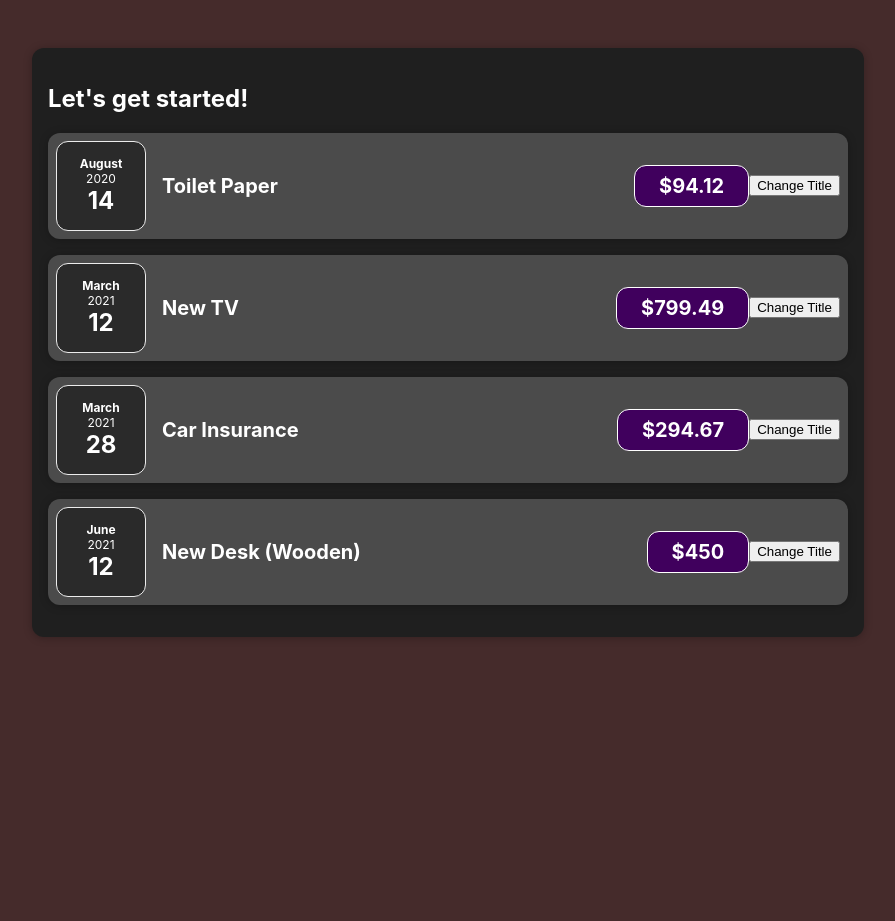
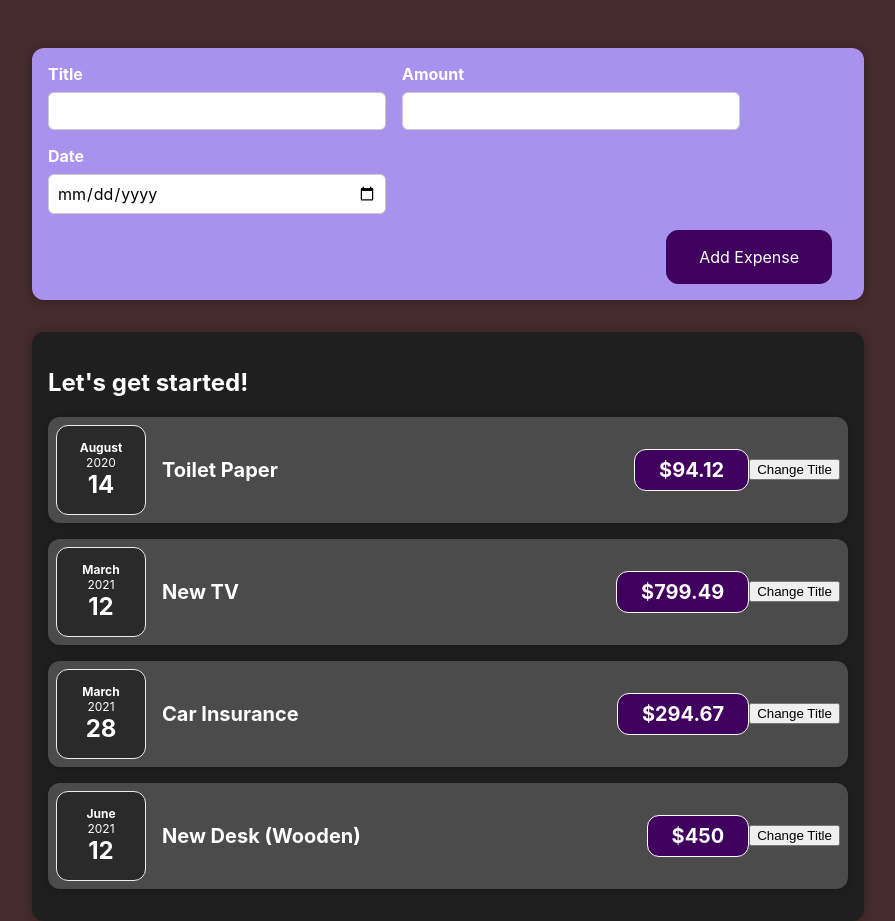
Before and after one commit to Setmaster/react-expensetracker, a React (Create React App) app: page / in a window 1280 px wide. Shown: the whole page, without its empty margins (192-1087 px from the left). Before the commit the page ends 848 px from the top, so only its background shows below. Built offline with nearby package versions, Linux system fonts and the light colour scheme.

Commit message:
Created ExpenseForm & NewExpense, they will handle new expense additions

```diff
--- a/src/App.js
+++ b/src/App.js
@@ -1,6 +1,7 @@
 import logo from './logo.svg';
 import './App.css';
 import Expenses from "./components/Expenses/Expenses";
+import NewExpense from "./components/NewExpense/NewExpense";
 
 const App = () => {
     const expenses = [
@@ -30,9 +31,12 @@
     ];
 
     return (
-        <Expenses
-        expenses={expenses}
-        />
+        <div>
+            <NewExpense/>
+            <Expenses
+                expenses={expenses}
+            />
+        </div>
     );
 }
 
--- a/src/components/Expenses/ExpenseItem.js
+++ b/src/components/Expenses/ExpenseItem.js
@@ -7,7 +7,7 @@
     // const title = ;
     const amount = props.data.amount;
     const [title, setTitle] = useState(props.data.title);
-
+    console.log('ExpenseItem evaluated by React')
 
     const clickHandler = () => {
         setTitle('Updated!');
--- /dev/null
+++ b/src/components/NewExpense/ExpenseForm.css
@@ -0,0 +1,26 @@
+.new-expense__controls {
+    display: flex;
+    flex-wrap: wrap;
+    gap: 1rem;
+    margin-bottom: 1rem;
+    text-align: left;
+}
+
+.new-expense__control label {
+    font-weight: bold;
+    margin-bottom: 0.5rem;
+    display: block;
+}
+
+.new-expense__control input {
+    font: inherit;
+    padding: 0.5rem;
+    border-radius: 6px;
+    border: 1px solid #ccc;
+    width: 20rem;
+    max-width: 100%;
+}
+
+.new-expense__actions {
+    text-align: right;
+}
--- /dev/null
+++ b/src/components/NewExpense/ExpenseForm.js
@@ -0,0 +1,27 @@
+import './ExpenseForm.css'
+
+const ExpenseForm = () => {
+    return (
+        <form>
+            <div className={"new-expense__controls"}>
+                <div className={"new-expense__control"}>
+                    <label>Title</label>
+                    <input type={'text'}/>
+                </div>
+                <div className={"new-expense__control"}>
+                    <label>Amount</label>
+                    <input type={'number'} min={"0.01"} step={"0.01"}/>
+                </div>
+                <div className={"new-expense__control"}>
+                    <label>Date</label>
+                    <input type={'date'} min={"2019-01-01"} max={"2022-12-31"}/>
+                </div>
+            </div>
+            <div className={"new-expense__actions"}>
+                <button type={'submit'}>Add Expense</button>
+            </div>
+        </form>
+    );
+};
+
+export default ExpenseForm;
--- /dev/null
+++ b/src/components/NewExpense/NewExpense.css
@@ -0,0 +1,38 @@
+.new-expense {
+    background-color: #a892ee;
+    padding: 1rem;
+    margin: 2rem auto;
+    width: 50rem;
+    max-width: 95%;
+    border-radius: 12px;
+    text-align: center;
+    box-shadow: 0 1px 8px rgba(0, 0, 0, 0.25);
+}
+
+.new-expense button {
+    font: inherit;
+    cursor: pointer;
+    padding: 1rem 2rem;
+    border: 1px solid #40005d;
+    background-color: #40005d;
+    color: white;
+    border-radius: 12px;
+    margin-right: 1rem;
+}
+
+.new-expense button:hover,
+.new-expense button:active {
+    background-color: #510674;
+    border-color: #510674;
+}
+
+.new-expense button.alternative {
+    color: #220131;
+    border-color: transparent;
+    background-color: transparent;
+}
+
+.new-expense button.alternative:hover,
+.new-expense button.alternative:active {
+    background-color: #ddb3f8;
+}
--- /dev/null
+++ b/src/components/NewExpense/NewExpense.js
@@ -0,0 +1,12 @@
+import './NewExpense.css'
+import ExpenseForm from "./ExpenseForm";
+
+const NewExpense = () => {
+    return (
+        <div className={"new-expense"}>
+        <ExpenseForm/>
+        </div>
+    );
+};
+
+export default NewExpense;
```
